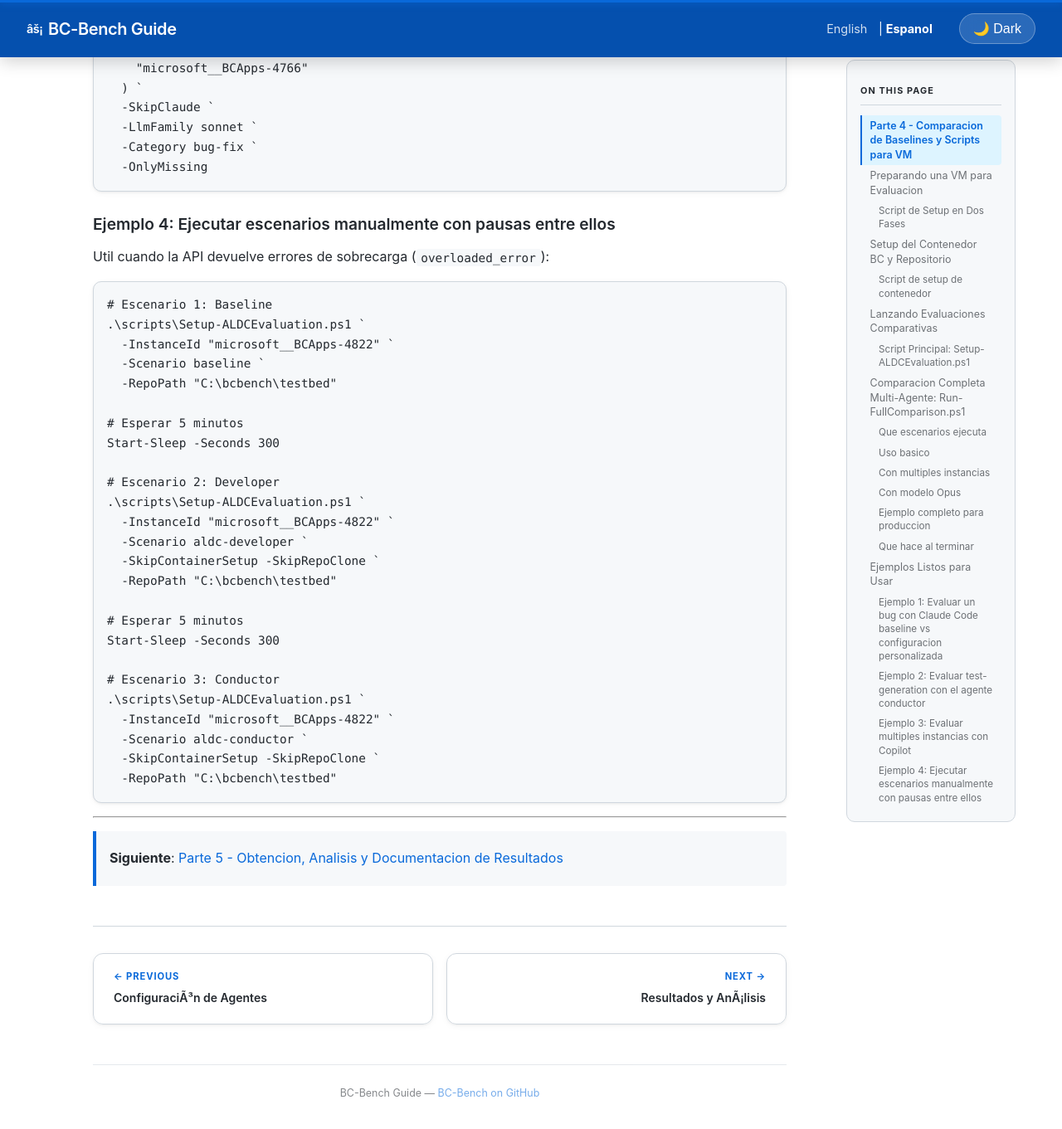
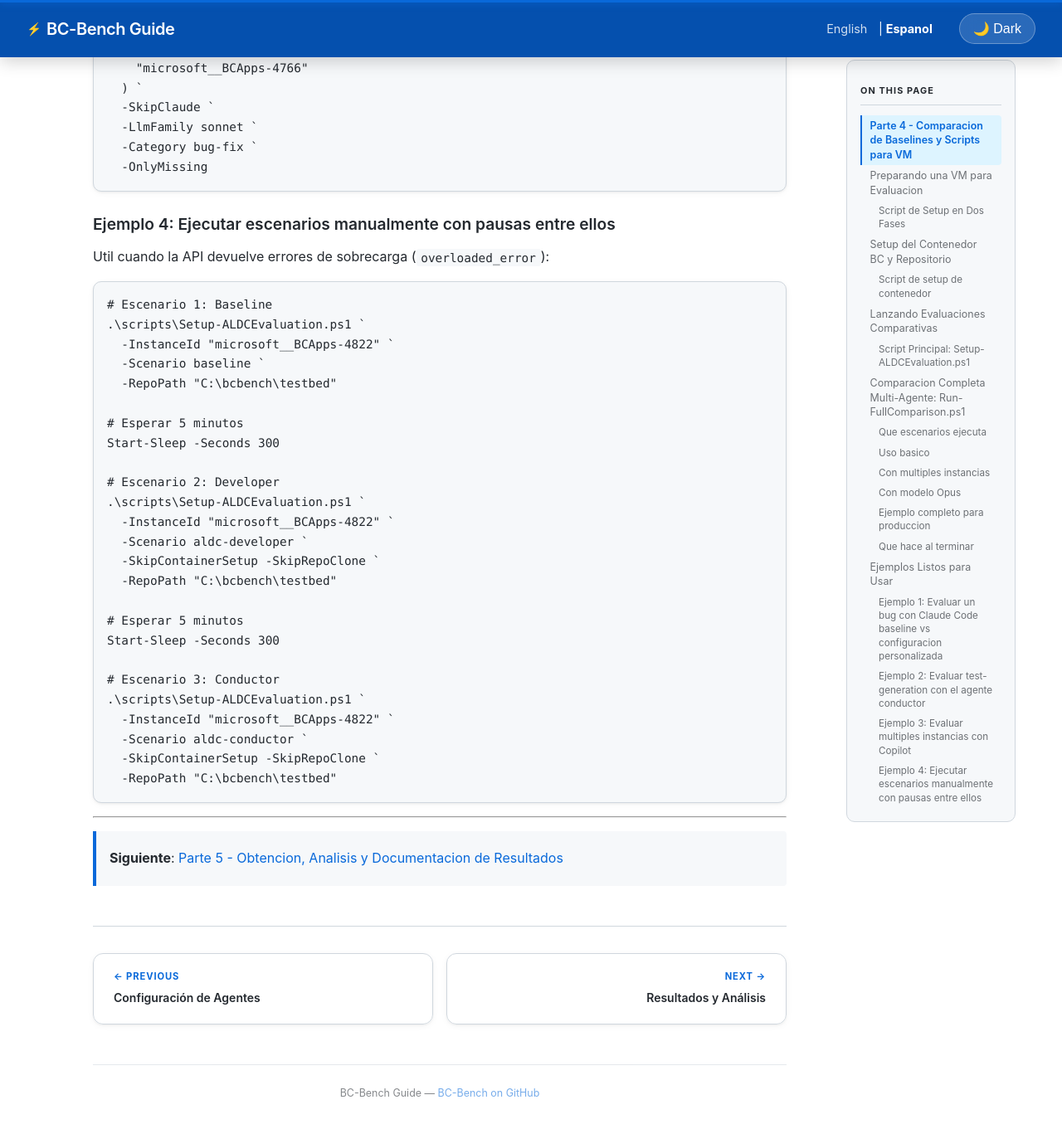
Before and after one commit to javiarmesto/BC-Bench-Guide, a Jekyll site: the page built from es/04-baselines-y-scripts-vm.md, in a window 1280 px wide and 1400 px high, scrolled down 7762 px. Shown: the top 1361 px of the window at 83% size. Built offline with Jekyll 4.4.1, drawn with Linux system fonts in a browser that asks for light colours; some of the changed text lies outside the part shown.

Commit message:
fix: correct encoding corruption for emojis and Spanish accented chars

```diff
--- a/_layouts/default.html
+++ b/_layouts/default.html
@@ -232,7 +232,7 @@
     body { transition: background 0.25s ease, color 0.25s ease; }
     header { position: sticky; top: 0; z-index: 100; box-shadow: 0 1px 0 rgba(255,255,255,0.06), 0 4px 20px rgba(0,0,0,0.2); }
     .site-title { font-weight: 700; letter-spacing: -0.02em; display: flex; align-items: center; gap: 0.4rem; }
-    .site-title::before { content: "âš¡"; font-size: 0.9rem; }
+    .site-title::before { content: "\26A1"; font-size: 0.9rem; }
     .lang-switcher a { padding: 0.25rem 0.6rem; border-radius: 6px; transition: all 0.2s; color: rgba(255,255,255,0.82); }
     .lang-switcher a:hover { color: #fff; background: rgba(255,255,255,0.12); text-decoration: none; }
     .lang-switcher strong { color: #fff; }
@@ -306,7 +306,7 @@
     <a href="{{ '/' | relative_url }}" class="site-title">{{ site.title }}</a>
     <div class="header-controls">
       {% include lang-switcher.html %}
-      <button class="theme-toggle" id="themeToggle" aria-label="Toggle theme">ðŸŒ™ Dark</button>
+      <button class="theme-toggle" id="themeToggle" aria-label="Toggle theme">🌙 Dark</button>
     </div>
   </header>
 
@@ -324,9 +324,9 @@
       </nav>
       {% elsif page.lang == "es" %}
       <nav class="nav-links">
-        <a href="{{ site.baseurl }}/es/01-introduccion/">1. IntroducciÃ³n</a>
+        <a href="{{ site.baseurl }}/es/01-introduccion/">1. Introducción</a>
         <a href="{{ site.baseurl }}/es/02-setup-y-primera-evaluacion/">2. Setup</a>
-        <a href="{{ site.baseurl }}/es/03-configuracion-de-agentes/">3. ConfiguraciÃ³n</a>
+        <a href="{{ site.baseurl }}/es/03-configuracion-de-agentes/">3. Configuración</a>
         <a href="{{ site.baseurl }}/es/04-baselines-y-scripts-vm/">4. Baselines y VM</a>
         <a href="{{ site.baseurl }}/es/05-resultados-y-analisis/">5. Resultados</a>
       </nav>
@@ -364,22 +364,22 @@
       {% elsif page.lang == "es" %}
         {% if page.permalink == "/es/01-introduccion/" %}
           {% assign next_url = site.baseurl | append: "/es/02-setup-y-primera-evaluacion/" %}
-          {% assign next_title = "Setup y Primera EvaluaciÃ³n" %}
+          {% assign next_title = "Setup y Primera Evaluación" %}
         {% elsif page.permalink == "/es/02-setup-y-primera-evaluacion/" %}
           {% assign prev_url = site.baseurl | append: "/es/01-introduccion/" %}
-          {% assign prev_title = "IntroducciÃ³n" %}
+          {% assign prev_title = "Introducción" %}
           {% assign next_url = site.baseurl | append: "/es/03-configuracion-de-agentes/" %}
-          {% assign next_title = "ConfiguraciÃ³n de Agentes" %}
+          {% assign next_title = "Configuración de Agentes" %}
         {% elsif page.permalink == "/es/03-configuracion-de-agentes/" %}
           {% assign prev_url = site.baseurl | append: "/es/02-setup-y-primera-evaluacion/" %}
-          {% assign prev_title = "Setup y Primera EvaluaciÃ³n" %}
+          {% assign prev_title = "Setup y Primera Evaluación" %}
           {% assign next_url = site.baseurl | append: "/es/04-baselines-y-scripts-vm/" %}
           {% assign next_title = "Baselines y Scripts VM" %}
         {% elsif page.permalink == "/es/04-baselines-y-scripts-vm/" %}
           {% assign prev_url = site.baseurl | append: "/es/03-configuracion-de-agentes/" %}
-          {% assign prev_title = "ConfiguraciÃ³n de Agentes" %}
+          {% assign prev_title = "Configuración de Agentes" %}
           {% assign next_url = site.baseurl | append: "/es/05-resultados-y-analisis/" %}
-          {% assign next_title = "Resultados y AnÃ¡lisis" %}
+          {% assign next_title = "Resultados y Análisis" %}
         {% elsif page.permalink == "/es/05-resultados-y-analisis/" %}
           {% assign prev_url = site.baseurl | append: "/es/04-baselines-y-scripts-vm/" %}
           {% assign prev_title = "Baselines y Scripts VM" %}
```
